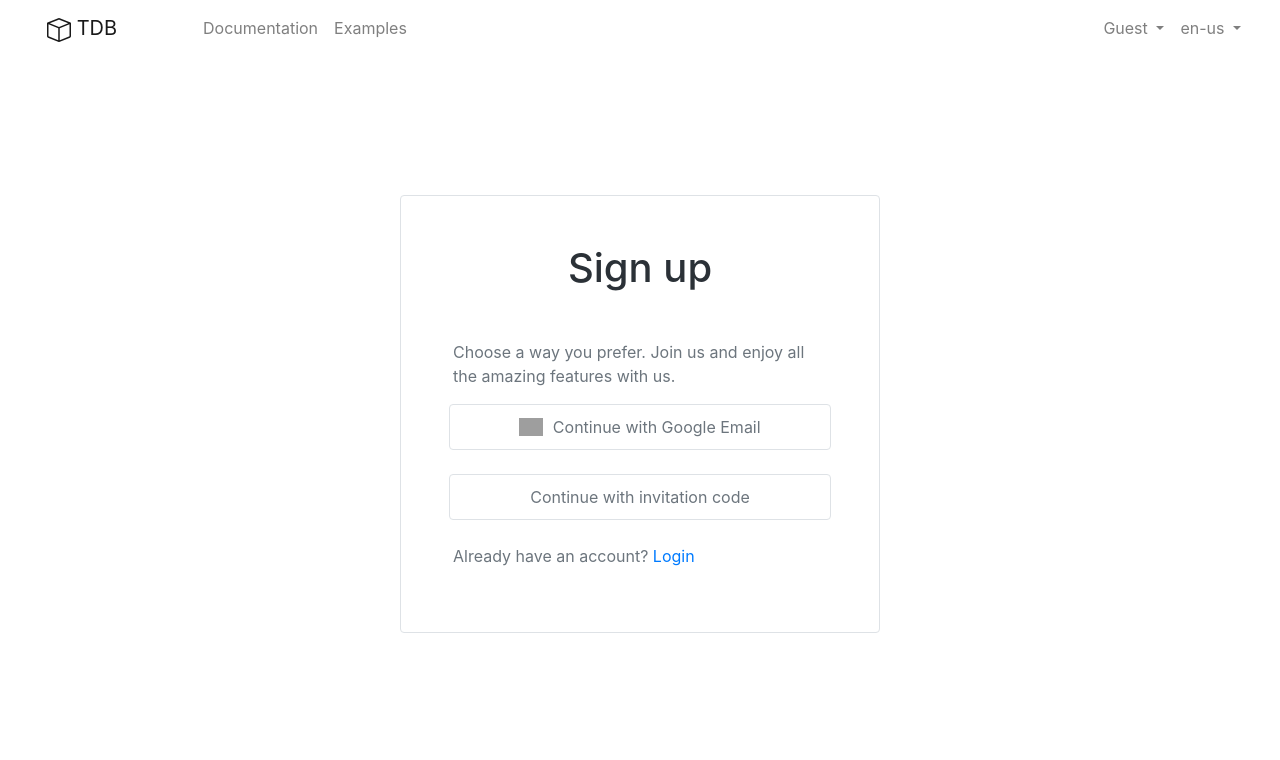
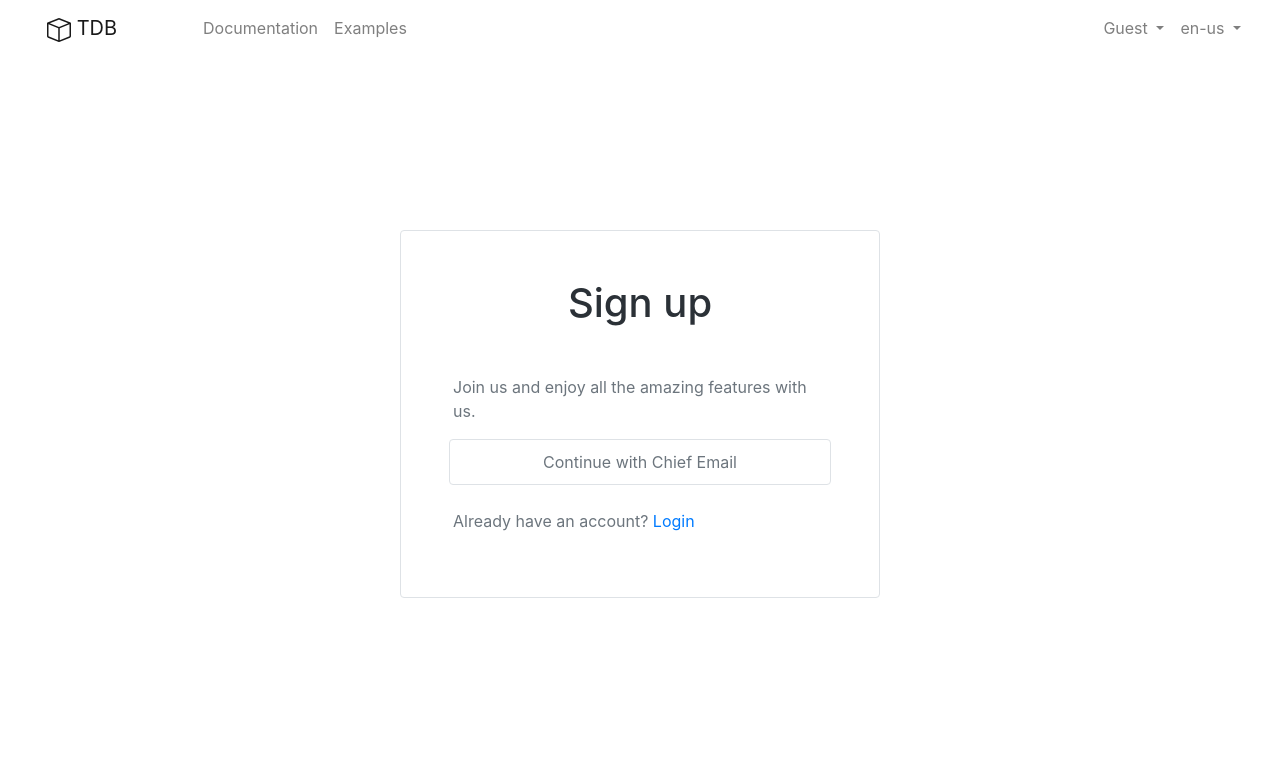
Before and after one commit to thejimmylin/ctdb, a Django app: template accounts/templates/registration/signup.html in a window 1280 px wide. Shown: the top 760 px of the page. Run offline with Django 3.2, Linux system fonts and the light colour scheme; the template is opened without the code that fills it, so the values that code supplies are empty; some libraries are stand-ins or nearby versions; grey boxes are pictures that could not be loaded.

Commit message:
Remove all signup view except for chief email.

```diff
--- a/accounts/templates/registration/signup.html
+++ b/accounts/templates/registration/signup.html
@@ -10,16 +10,11 @@
       <div class="col max-w-8u border rounded p-5">
         <h1 class="text-center mb-5">{% trans 'Sign up' %}</h1>
         <p class="mx-1 text-secondary">
-          {% trans 'Choose a way you prefer. Join us and enjoy all the amazing features with us.' %}
+          {% trans 'Join us and enjoy all the amazing features with us.' %}
         </p>
-        <a class="btn btn-block text-secondary border" href="{% url 'accounts:signup_with_google_email' %}" style="line-height: 2rem;">
-          <img width="24px" style="margin-bottom:3px; margin-right:5px" alt="Google sign-in"
-            src="https://upload.wikimedia.org/wikipedia/commons/thumb/5/53/Google_%22G%22_Logo.svg/512px-Google_%22G%22_Logo.svg.png"/>
-          {% trans 'Continue with Google Email' %}
+        <a class="btn btn-block text-secondary border" href="{% url 'accounts:signup_with_chief_email' %}" style="line-height: 2rem;">
+          {% trans 'Continue with Chief Email' %}
         </a>
-        <br>
-        <a class="btn btn-block text-secondary border" href="{% url 'accounts:signup_with_account_and_password' %}"
-          style="line-height: 2rem;">{% trans 'Continue with invitation code' %}</a>
         <br>
         <p class="mx-1 text-secondary">
           {% trans 'Already have an account?' %}&nbsp;<a href="{% url 'accounts:login' %}" class="text-decoration-none">{% trans 'Login' %}</a>
--- a/accounts/views.py
+++ b/accounts/views.py
@@ -17,6 +17,7 @@ def signup(request):
     return render(request, 'registration/signup.html')
 
 
+# This view doesn't be used in urls.py.
 def signup_with_account_and_password(request):
     """
     A standard signup view.
```
Also changed, not shown: accounts/urls.py (+3 -10 lines).
